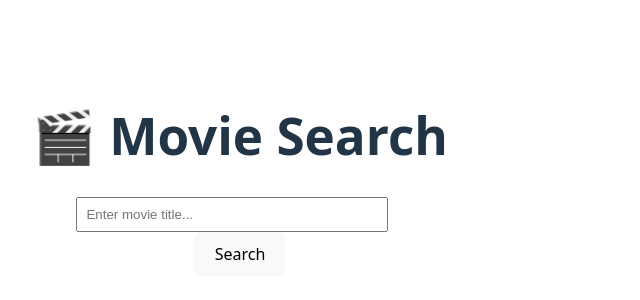
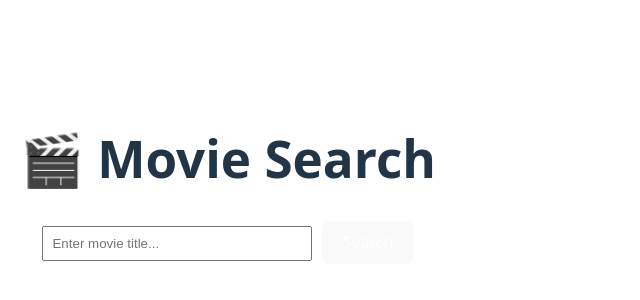
Before and after one commit to Bershadska-Oksana/04-react-query, a React (Vite) app: page / in a window 1280 px wide. Shown: the part 202-502 px from the top of the page, without its empty margins (0-640 px from the left). Built offline with nearby package versions, Linux system fonts and the light colour scheme.

Commit message:
Final version for HW4

```diff
--- a/src/components/App/App.module.css
+++ b/src/components/App/App.module.css
@@ -1,21 +1,29 @@
 .container {
-  max-width: 800px;
+  max-width: 900px;
   margin: 0 auto;
+  padding: 20px;
   text-align: center;
-  padding: 2rem;
 }
 
 form {
-  margin-bottom: 2rem;
+  margin-bottom: 20px;
 }
 
 input {
-  padding: 0.5rem;
-  width: 70%;
-  margin-right: 1rem;
+  padding: 8px;
+  width: 250px;
+  margin-right: 10px;
 }
 
 button {
-  padding: 0.5rem 1rem;
+  padding: 8px 16px;
+  background-color: #007bff;
+  color: white;
+  border: none;
+  border-radius: 5px;
   cursor: pointer;
 }
+
+button:hover {
+  background-color: #0056b3;
+}
--- a/src/services/movieService.ts
+++ b/src/services/movieService.ts
@@ -1,7 +1,7 @@
 import axios from "axios";
 import type { MovieResponse } from "../types/movie";
 
-const API_KEY = "Y374cc60661f442e0205aec739b89ac8f";
+const API_KEY = "374cc60661f442e0205aec739b89ac8f";
 const BASE_URL = "https://api.themoviedb.org/3";
 
 export const fetchMovies = async (
```
